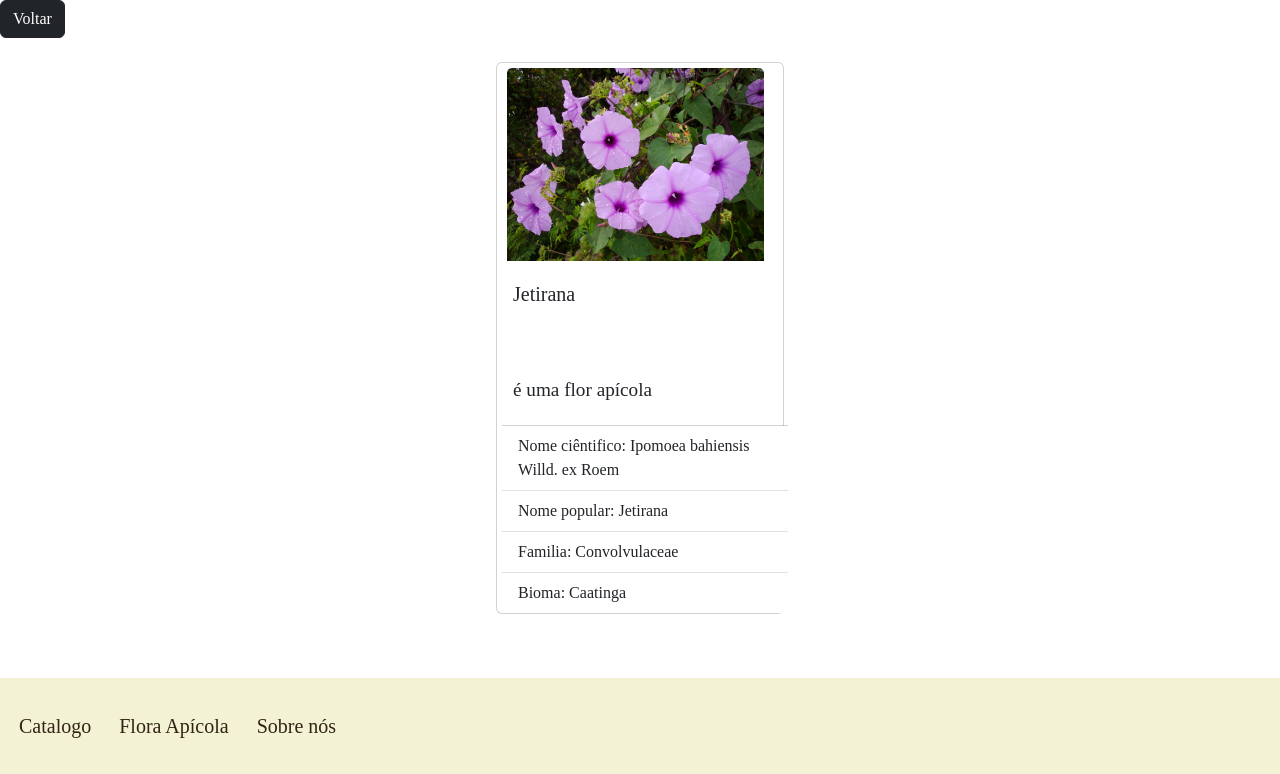
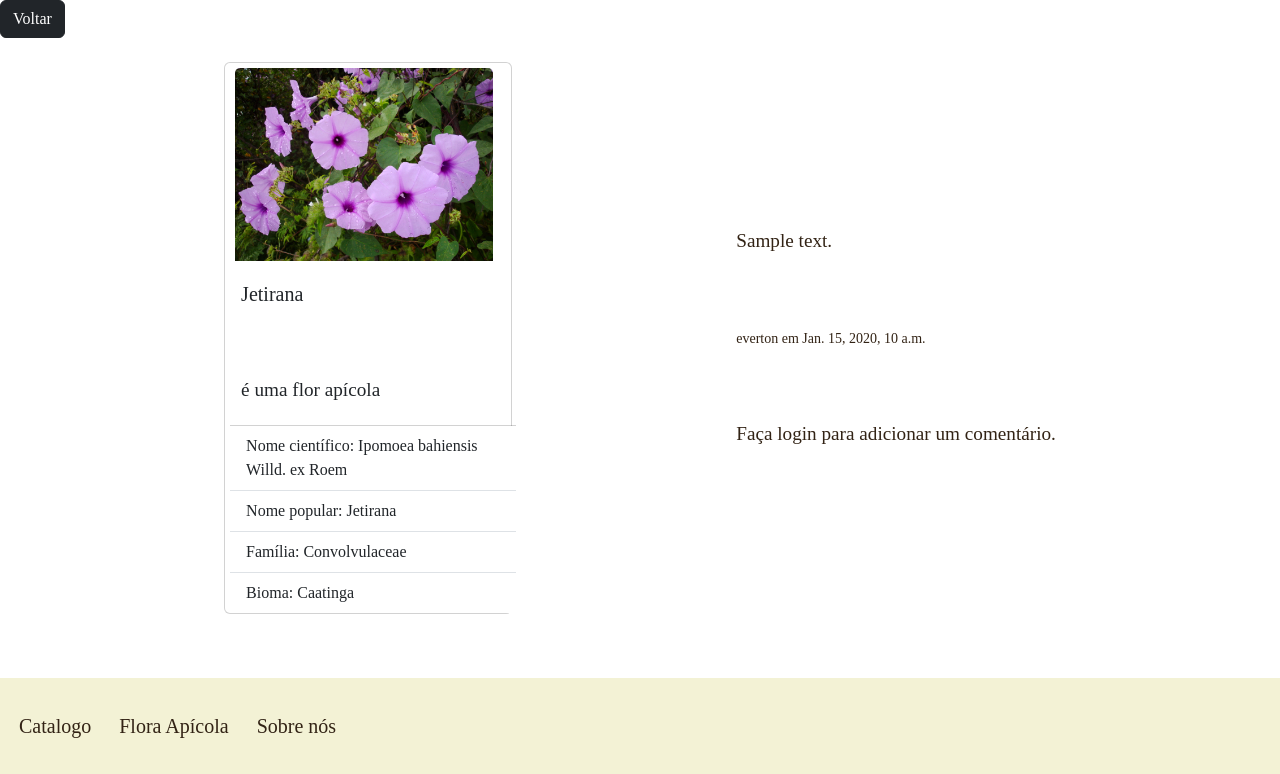
Before and after one commit to everton-l/projeto-final-pi, a Django app: page /flor/detalhe/1/ in a window 1280 px wide. Shown: the part 93-867 px from the top of the page. Run offline with Django 4.2, Linux system fonts and the light colour scheme; data comes from the database, SQL or seed files in the repository; both versions use the stored data as it was after the commit; tables that the repository leaves empty hold one stand-in row (values such as "Sample post"); parts of the project's set-up code (start-up, migrations or seed data) failed here and were passed over; some libraries are stand-ins or nearby versions.

Commit message:
comentarios

```diff
--- a/core/forms.py
+++ b/core/forms.py
@@ -1,5 +1,5 @@
 from django import forms
-from .models import Postagem, Flores
+from .models import Postagem, Flores, Comentario
 
 class PostagemForm(forms.ModelForm):
     class Meta:
@@ -25,6 +25,11 @@ class FlorForm(forms.ModelForm):
             'imagem': forms.FileInput(attrs={'class': 'form-control'}),
         }
 
+class ComentarioForm(forms.ModelForm):
+    class Meta:
+        model = Comentario
+        fields = ['texto']
+
 
 class FlorSearchForm(forms.Form):
     search_query = forms.CharField(label='Pesquisar', max_length=100, required=False)
--- a/core/models.py
+++ b/core/models.py
@@ -1,5 +1,6 @@
 from distutils.command.upload import upload
 from django.db import models
+from django.contrib.auth.models import User
 
 # Create your models here.
 
@@ -24,3 +25,13 @@ class Flores(models.Model):
     bioma = models.ForeignKey(Bioma, on_delete=models.CASCADE)
     imagem = models.ImageField(upload_to='image')
     descricao = models.CharField(max_length=255, blank=True)
+
+    def __str__(self):
+        return self.nome_popular
+
+
+class Comentario(models.Model):
+    usuario = models.ForeignKey(User, on_delete=models.CASCADE)
+    texto = models.TextField()
+    data_criacao = models.DateTimeField(auto_now_add=True)
+    flor = models.ForeignKey(Flores, related_name='comentarios', on_delete=models.CASCADE, null=True)
--- a/core/templates/detalhe.html
+++ b/core/templates/detalhe.html
@@ -15,13 +15,39 @@
           <p class="card-text">{{ flor.descricao }}</p>
       </div>
       <ul class="list-group list-group-flush">
-          <li class="list-group-item">Nome ciêntifico: {{ flor.nome_cientifico }}</li>
+          <li class="list-group-item">Nome científico: {{ flor.nome_cientifico }}</li>
           <li class="list-group-item">Nome popular: {{ flor.nome_popular }}</li>
-          <li class="list-group-item">Familia: {{ flor.familia }}</li>
+          <li class="list-group-item">Família: {{ flor.familia }}</li>
           <li class="list-group-item">Bioma: {{ flor.bioma }}</li>
       </ul>
   </div>
 
+  <section>
+      {% for comentario in comentarios %}
+          <div class="comentario">
+              <p>{{ comentario.texto }}</p>
+              <small>{{ comentario.usuario.username }} em {{ comentario.data_criacao }}</small>
+              {% if comentario.usuario == user %}
+                  <form method="post" action="{% url 'remover_comentario' flor.pk comentario.pk %}">
+                      {% csrf_token %}
+                      <button type="submit">Apagar</button>
+                  </form>
+              {% endif %}
+          </div>
+      {% endfor %}
+
+      {% if user.is_authenticated %}
+          <form method="post" action="{% url 'adicionar_comentario' flor.pk %}">
+              {% csrf_token %}
+              <label for="{{ comentario_form.texto.id_for_label }}"></label>
+              {{ comentario_form.texto }}
+
+              <button type="submit">Comentar</button>
+          </form>
+      {% else %}
+          <p>Faça login para adicionar um comentário.</p>
+      {% endif %}
+  </section>
 </main>
 
 {% endblock %}
--- a/core/views.py
+++ b/core/views.py
@@ -1,8 +1,9 @@
-from django.shortcuts import render, get_object_or_404
-from .models import Flores, Postagem
+from django.shortcuts import render, get_object_or_404, redirect
+from .models import Flores, Postagem, Comentario
 from django.views.generic import TemplateView, UpdateView, CreateView, DeleteView, ListView, DetailView
 from django.urls import reverse_lazy
-from .forms import PostagemForm, FlorForm, FlorSearchForm
+from .forms import PostagemForm, FlorForm, FlorSearchForm, ComentarioForm
+from django.db.models import Q
 
 # Create your views here.
 
@@ -26,7 +27,9 @@ class FlorListar(ListView):
         if form.is_valid():
             search_query = form.cleaned_data.get('search_query')
             if search_query:
-                queryset = queryset.filter(nome_popular__icontains=search_query)
+                queryset = queryset.filter(
+                    Q(nome_popular__icontains=search_query) | Q(nome_cientifico__icontains=search_query)
+                )
 
         return queryset
 
@@ -39,6 +42,12 @@ class FlorDetalhe(DetailView):
     model = Flores
     template_name = 'detalhe.html'
     context_object_name = 'flor'
+
+    def get_context_data(self, **kwargs):
+        context = super().get_context_data(**kwargs)
+        context['comentarios'] = Comentario.objects.filter(flor=self.object)
+        context['comentario_form'] = ComentarioForm()
+        return context
 
 class FlorCriar(CreateView):
     template_name = 'form-flor.html'
@@ -115,3 +124,25 @@ def negado(request):
 
 def sobre(request):
     return render(request, 'sobre.html')
+
+def adicionar_comentario(request, pk):
+    flor = get_object_or_404(Flores, pk=pk)
+    if request.method == 'POST':
+        form = ComentarioForm(request.POST)
+        if form.is_valid():
+            comentario = form.save(commit=False)
+            comentario.flor = flor
+            comentario.usuario = request.user
+            comentario.save()
+            return redirect('flor-detalhe', pk=pk)  # Redireciona para a página de detalhe da flor
+    else:
+        form = ComentarioForm()
+
+    comentarios = Comentario.objects.filter(flor=flor)
+    return render(request, 'detalhe.html', {'flor': flor, 'comentarios': comentarios, 'comentario_form': form})
+
+def remover_comentario(request, pk_flor, pk_comentario):
+    flor = get_object_or_404(Flores, pk=pk_flor)
+    comentario = get_object_or_404(Comentario, pk=pk_comentario, usuario=request.user)
+    comentario.delete()
+    return redirect('flor-detalhe', pk=pk_flor)
--- a/main/urls.py
+++ b/main/urls.py
@@ -21,12 +21,15 @@ from django.conf import settings
 from core import views
 from django.contrib.auth.decorators import login_required
 
+
 urlpatterns = [
     path('admin/', admin.site.urls),
     path('', views.IndexView.as_view(), name='index'),
     path('flor/', views.FlorListar.as_view(), name='listagem'),
     path('flor/editar/<int:pk>/', login_required(views.FlorEditar.as_view()), name='flor-editar'),
     path('flor/detalhe/<int:pk>/', views.FlorDetalhe.as_view(), name='flor-detalhe'),
+    path('flor/adicionar_comentario/<int:pk>/', views.adicionar_comentario, name='adicionar_comentario'),
+    path('flor/remover_comentario/<int:pk_flor>/<int:pk_comentario>/', login_required(views.remover_comentario), name='remover_comentario'),
     path('flor-remover/<int:pk>/', login_required(views.FlorRemover.as_view()), name='flor-remover'),
     path('form-flor/', login_required(views.FlorCriar.as_view()), name='flor-criar'),
     path('form-post/', login_required(views.PostagemCriar.as_view()), name='postagem-criar'),
--- a/static/css/detalhe.css
+++ b/static/css/detalhe.css
@@ -16,7 +16,7 @@ header{
 main{
     display: flex;
     align-items: center;
-    justify-content: center;
+    justify-content: space-evenly;
     width: 100%;
     height: 75vh;
 }
@@ -132,3 +132,7 @@ nav{
 .card-img-top{
     width: 90%;
 }
+
+#id_texto{
+    height: 5vh;
+}
```
Also changed, not shown: core/admin.py (+6 -2 lines), core/migrations/0006_comentario_flores_comentarios.py (added), core/migrations/0007_remove_flores_comentarios_comentario_flor.py (added), db.sqlite3. Lines whose indentation alone changed are shown as unchanged.
